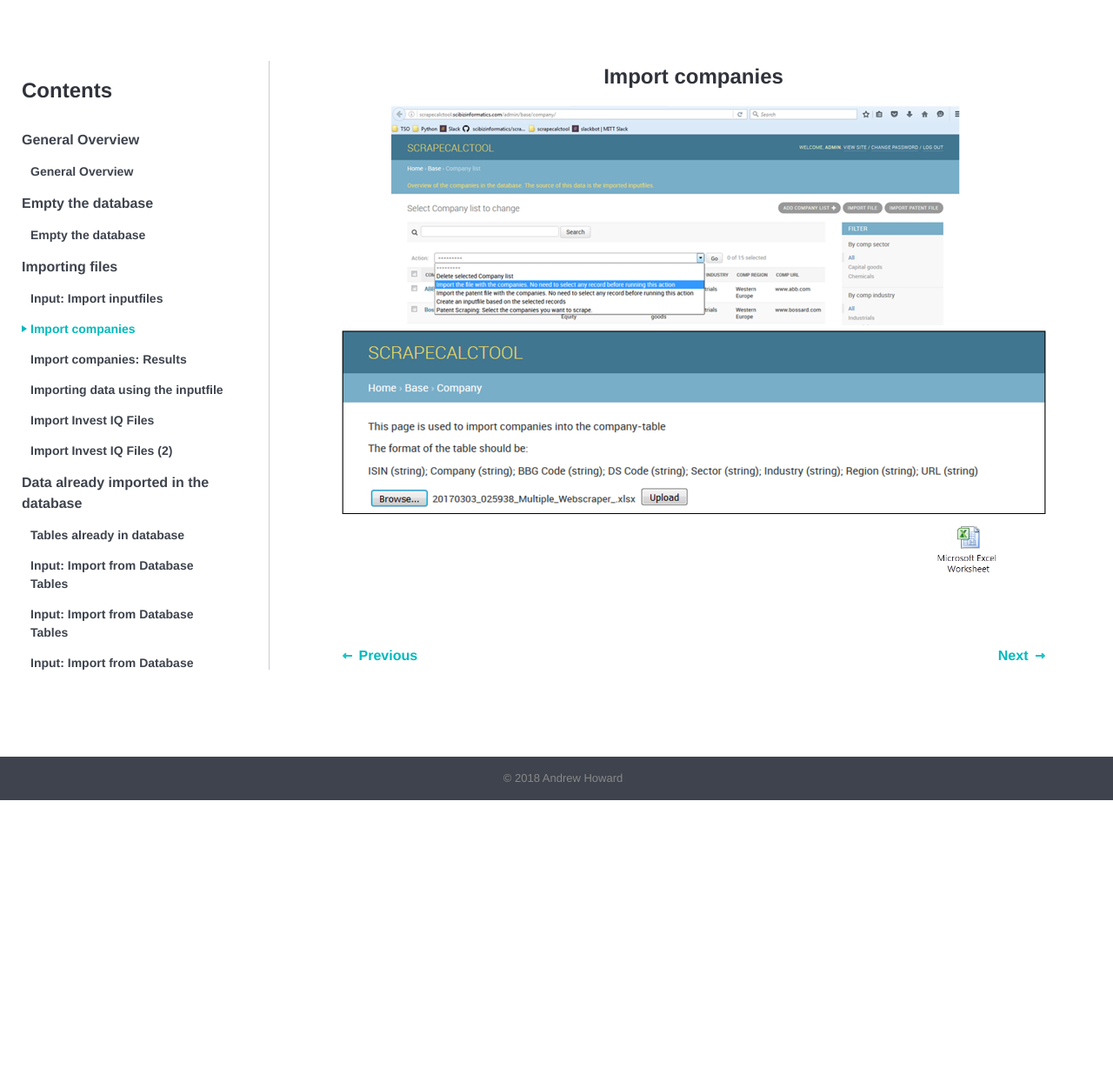
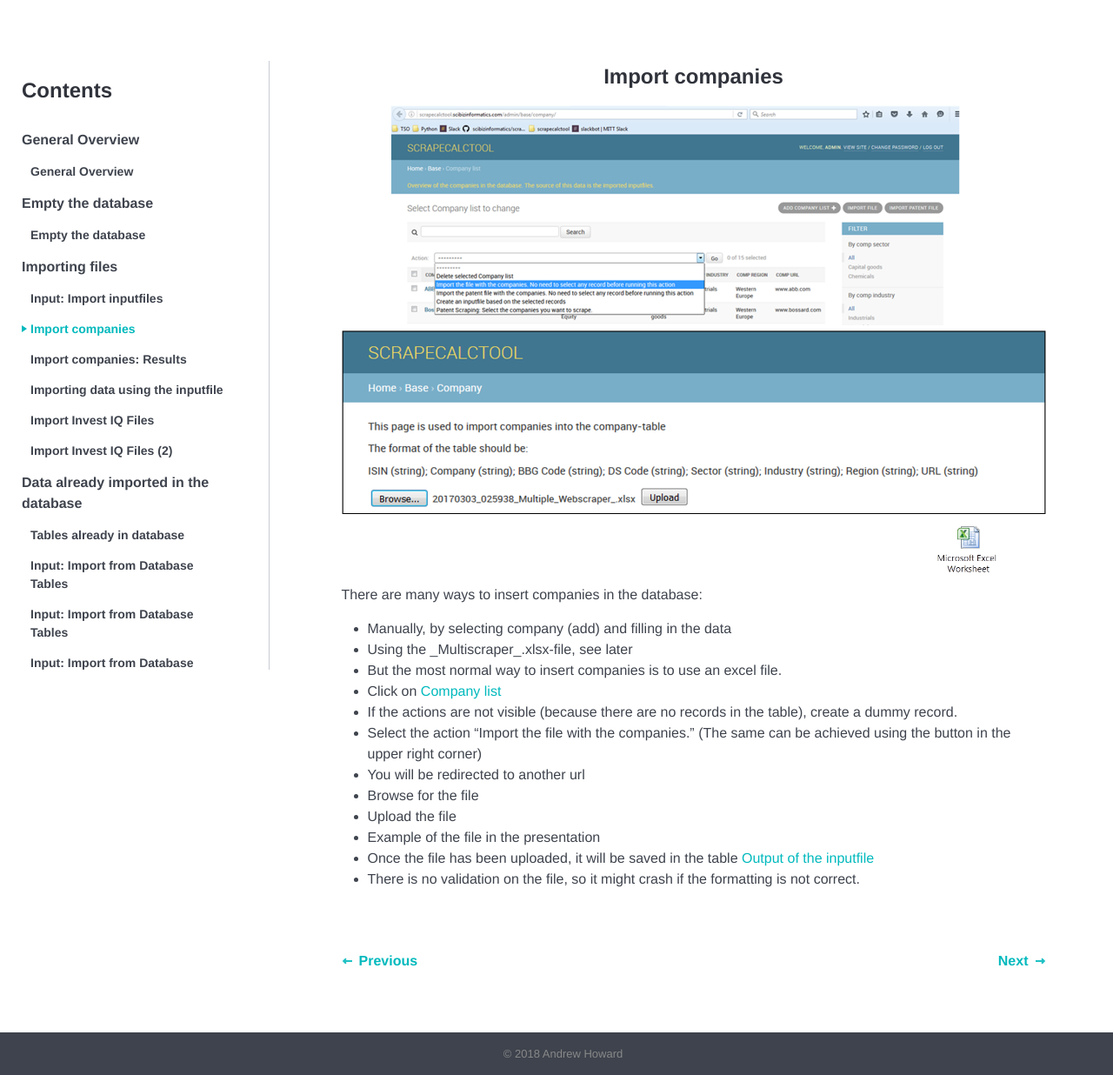
Before and after one commit to tkumpanenko/slides, a Jekyll site: the page built from _tutorials/007.html, in a window 1280 px wide. Shown: the whole page at 87% size. Built offline with Jekyll 4.4.1, drawn with Linux system fonts in a browser that asks for light colours; before the commit the page ends 920 px from its top, so only the background shows below that.

Commit message:
Update from Forestry.io - 007.html

```diff
--- a/_tutorials/007.html
+++ b/_tutorials/007.html
@@ -4,8 +4,25 @@ topic: importing-files
 order: 2
 date: 2018-01-18 19:31:06 +0000
 ---
-
-
 <h4>Import companies</h4>
 
 <img src="{{site.url}}{{site.baseurl}}/images/007.png" alt="">
+
+<p>There are many ways to insert companies in the database:
+	<ul>
+		<li>Manually, by selecting company (add) and filling in the data</li>
+		<li>Using the _Multiscraper_.xlsx-file, see later</li>
+		<li>
+			But the most normal way to insert companies is to use an excel file.
+			<li>Click on <a href="http://scrapecalctool.scibizinformatics.com/admin/base/company/">Company list</a></li>
+			<li>If the actions are not visible (because there are no records in the table), create a dummy record.</li>
+			<li>Select the action “Import the file with the companies.” (The same can be achieved using the button in the upper right corner)</li>
+			<li>You will be redirected to another url</li>
+			<li>Browse for the file</li>
+			<li>Upload the file</li>
+			<li>Example of the file in the presentation</li>
+			<li>Once the file has been uploaded, it will be saved in the table <a href="http://scrapecalctool.scibizinformatics.com/admin/base/exported_input_file/">Output of the inputfile</a></li>
+		</li>
+		<li>There is no validation on the file, so it might crash if the formatting is not correct.</li>
+	</ul>
+</p>
```
